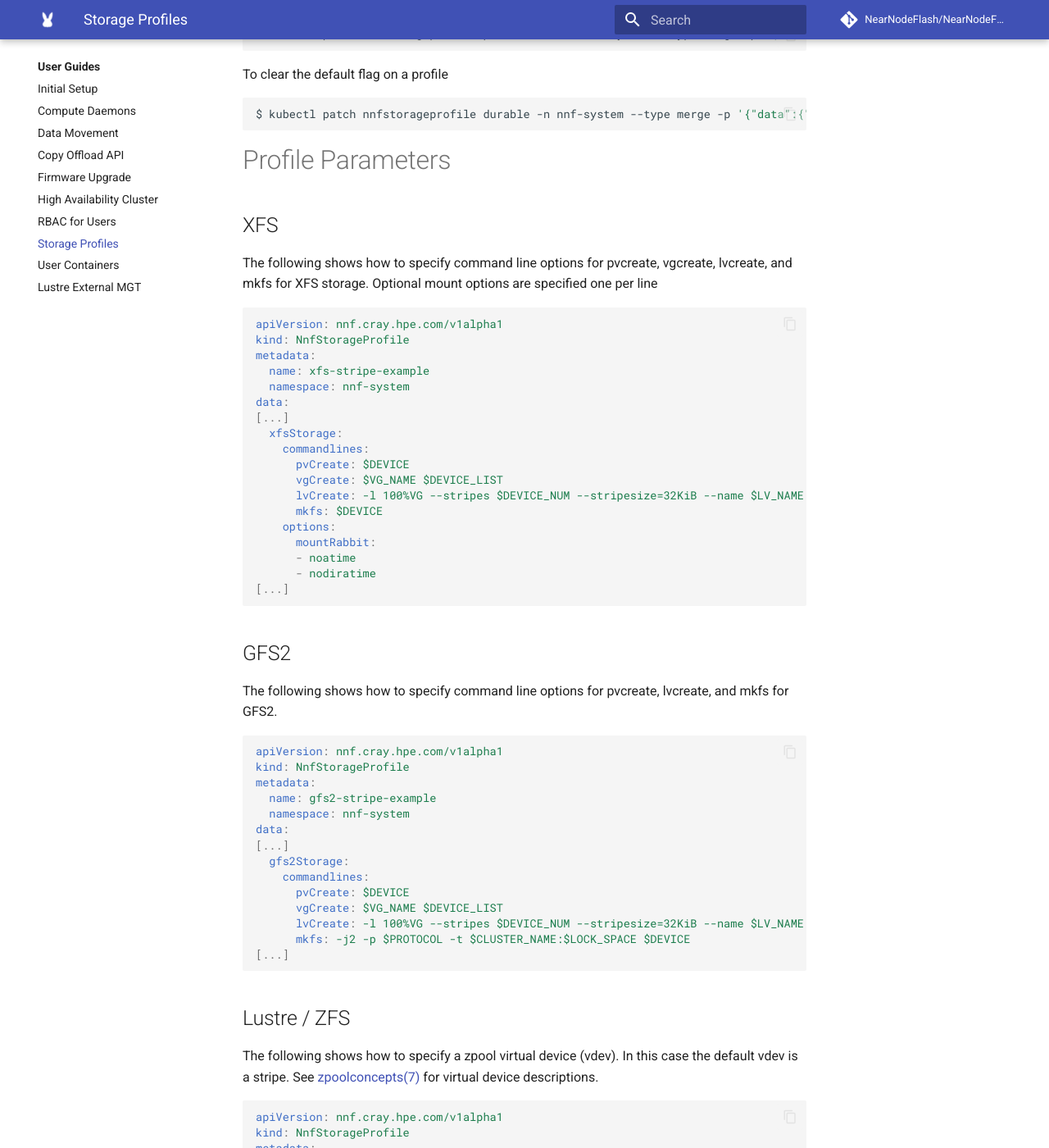
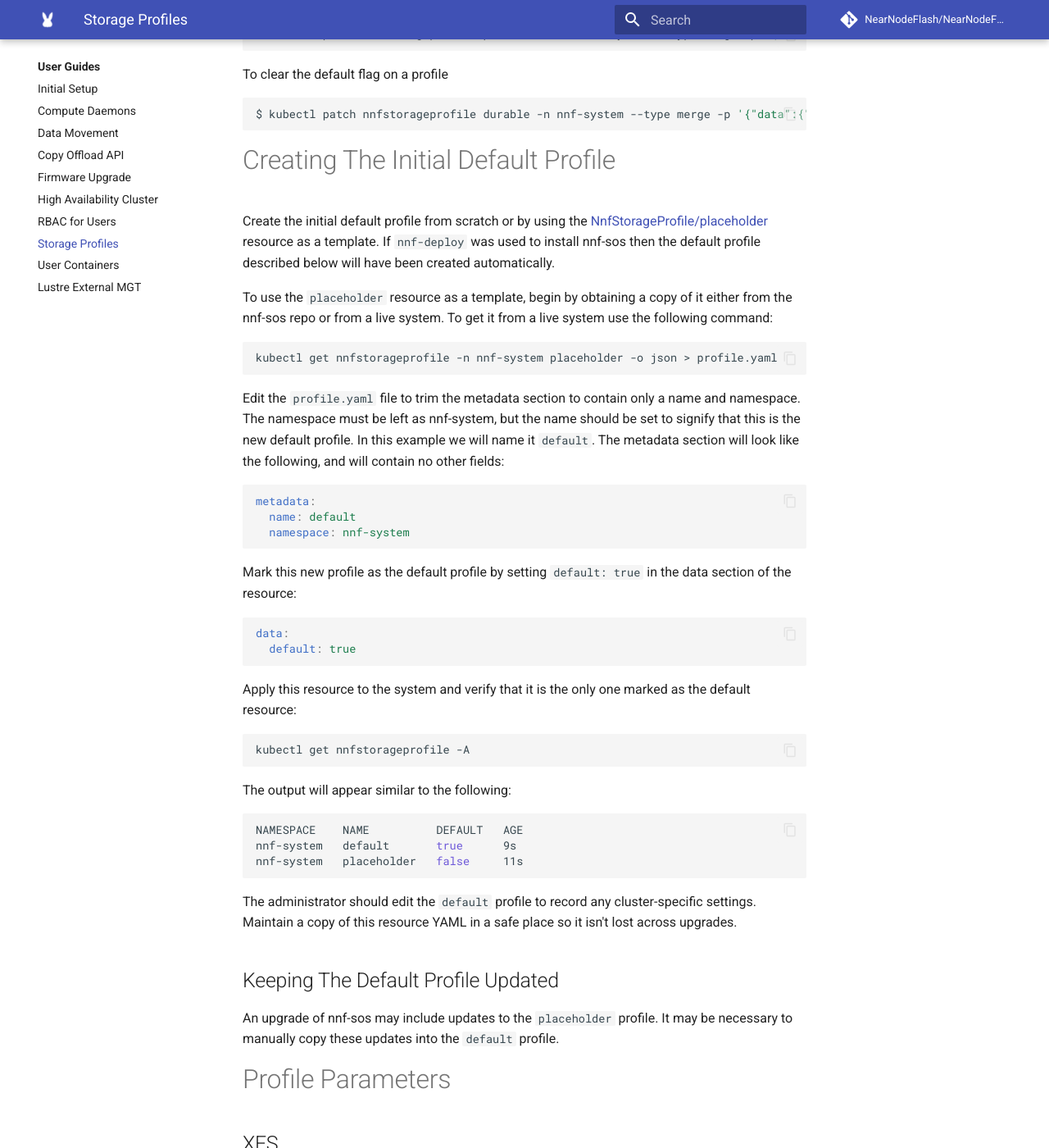
Before and after one commit to NearNodeFlash/NearNodeFlash.github.io, an MkDocs documentation site: the page built from docs/guides/storage-profiles/readme.md, in a window 1280 px wide and 1400 px high, scrolled down 1151 px. Shown: the whole window at 82% size. Built offline with MkDocs 1.6.1 and Material for MkDocs 9.7.7, drawn with Linux system fonts in a browser that asks for light colours; comment, search, counter and statistics services are not loaded; the version menu is left out.

Commit message:
Describe new default NnfStorageProfile
Describe the process for creating and maintaining the default
NnfStorageProfile. This profile uses NnfStorageProfile/placeholder as a
template.

Signed-off-by: Dean Roehrich <dean.roehrich@hpe.com>

````diff
--- a/docs/guides/storage-profiles/readme.md
+++ b/docs/guides/storage-profiles/readme.md
@@ -44,6 +44,52 @@ To clear the default flag on a profile
 ```shell
 $ kubectl patch nnfstorageprofile durable -n nnf-system --type merge -p '{"data":{"default":false}}'
 ```
+
+# Creating The Initial Default Profile
+
+Create the initial default profile from scratch or by using the [NnfStorageProfile/placeholder](https://github.com/NearNodeFlash/nnf-sos/blob/master/config/examples/nnf_v1alpha1_nnfstorageprofile.yaml) resource as a template. If `nnf-deploy` was used to install nnf-sos then the default profile described below will have been created automatically.
+
+To use the `placeholder` resource as a template, begin by obtaining a copy of it either from the nnf-sos repo or from a live system. To get it from a live system use the following command:
+
+```shell
+kubectl get nnfstorageprofile -n nnf-system placeholder -o json > profile.yaml
+```
+
+Edit the `profile.yaml` file to trim the metadata section to contain only a name and namespace. The namespace must be left as nnf-system, but the name should be set to signify that this is the new default profile. In this example we will name it `default`.  The metadata section will look like the following, and will contain no other fields:
+
+```yaml
+metadata:
+  name: default
+  namespace: nnf-system
+```
+
+Mark this new profile as the default profile by setting `default: true` in the data section of the resource:
+
+```yaml
+data:
+  default: true
+```
+
+Apply this resource to the system and verify that it is the only one marked as the default resource:
+
+```shell
+kubectl get nnfstorageprofile -A
+```
+
+The output will appear similar to the following:
+
+```shell
+NAMESPACE    NAME          DEFAULT   AGE
+nnf-system   default       true      9s
+nnf-system   placeholder   false     11s
+```
+
+The administrator should edit the `default` profile to record any cluster-specific settings.
+Maintain a copy of this resource YAML in a safe place so it isn't lost across upgrades.
+
+## Keeping The Default Profile Updated
+
+An upgrade of nnf-sos may include updates to the `placeholder` profile. It may be necessary to manually copy these updates into the `default` profile.
 
 # Profile Parameters
 
````
